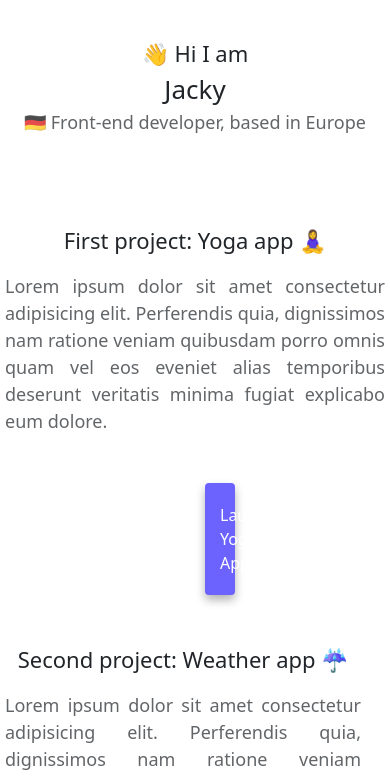
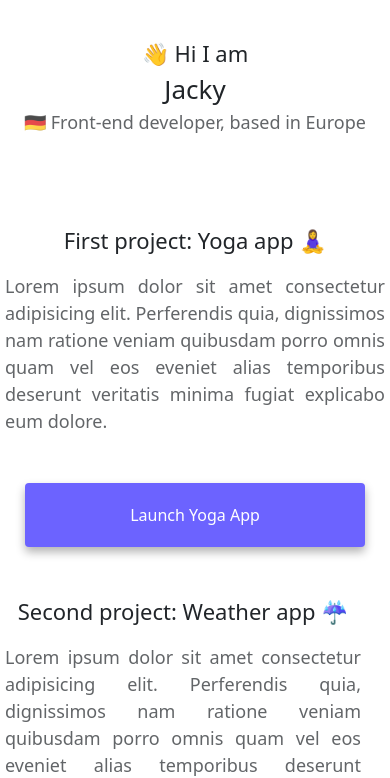
Before and after one commit to jchabrny/ResponsiveWorkshop, a plain HTML site: page index.html in a window 390 px wide. Shown: the part 63-841 px from the top of the page. Drawn offline with nearby package versions, Linux system fonts and the light colour scheme.

Commit message:
correction of link-app button for mobile device

```diff
--- a/style.css
+++ b/style.css
@@ -153,8 +153,6 @@ p {
 
   .link-app {
     display: block;
-    text-align: center;
-    margin: 0 200px;
   }
 
   .email-link {
```
